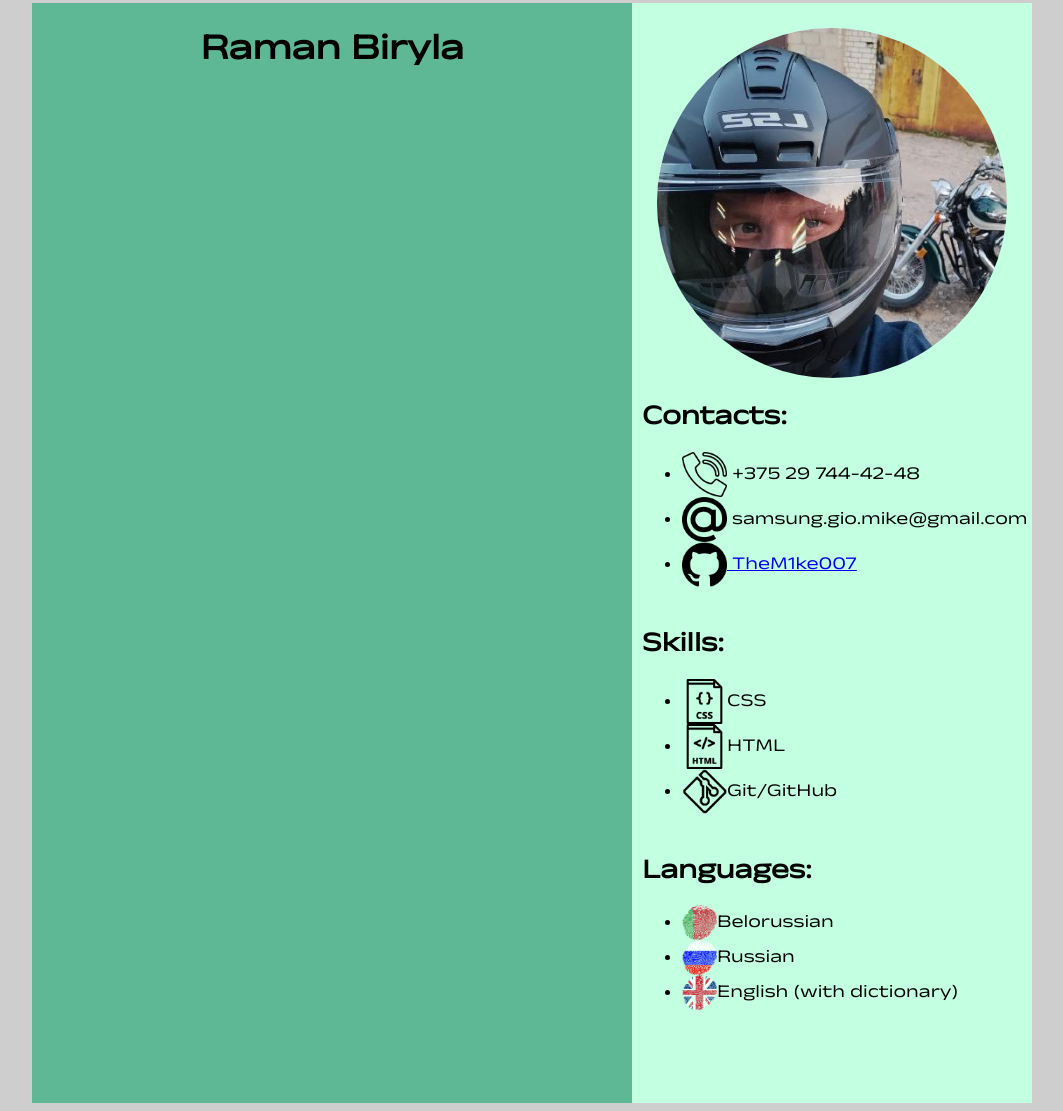
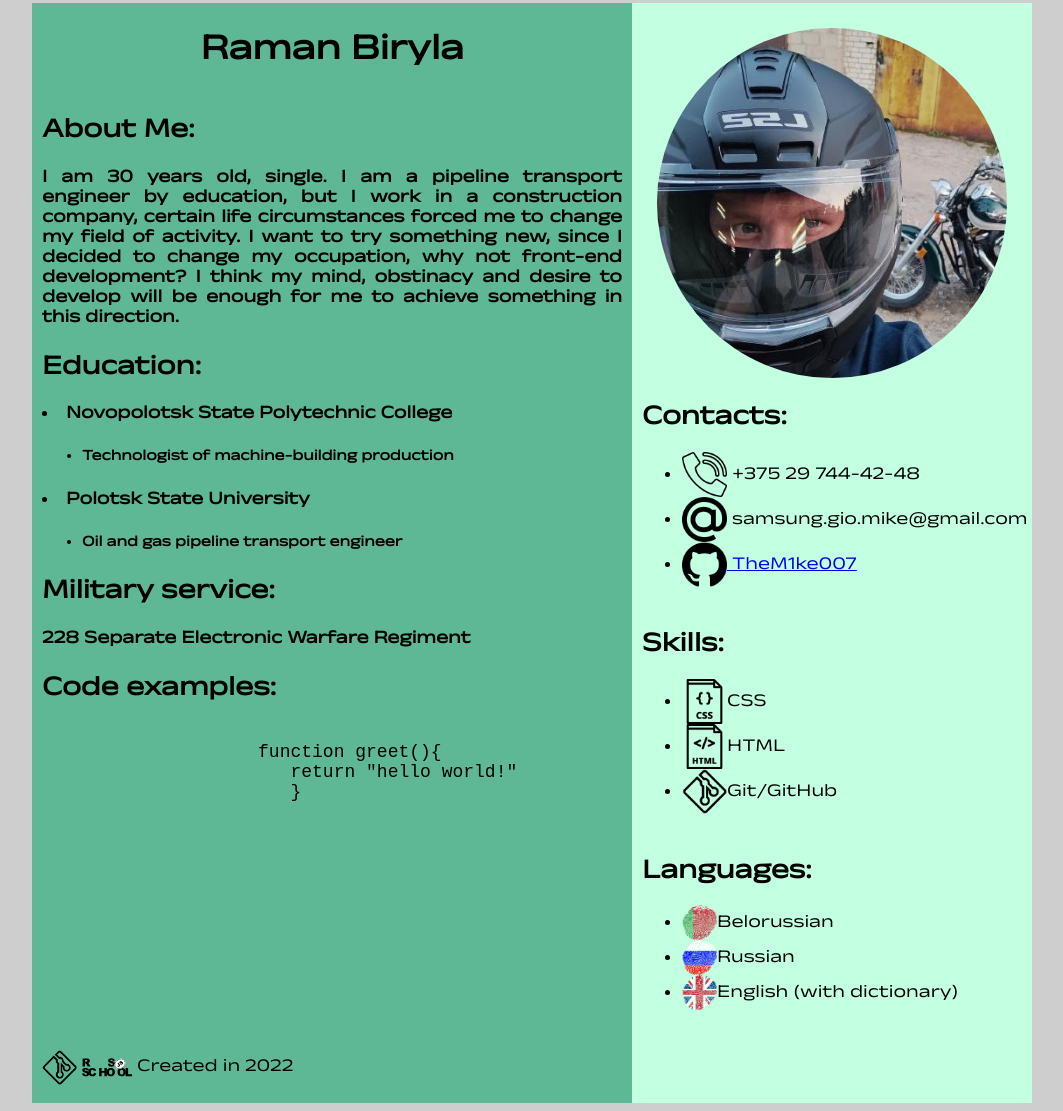
Before and after one commit to TheM1ke007/rsschool-cv, a plain HTML site: page index.html in a window 1280 px wide. Shown: the part 5-1116 px from the top of the page, without its empty margins (108-1171 px from the left). Drawn offline with Linux system fonts and the light colour scheme.

Commit message:
feat: add all info

```diff
--- a/index.html
+++ b/index.html
@@ -13,8 +13,50 @@
             <h1 align="center"> Raman Biryla</h1>
          </div>
         </header>
-      </main>
-  <aside>
+        <section>
+            <div class="about-me">
+                <h2>About Me:</h2>
+                <h4>
+                    I am 30 years old, single. I am a pipeline transport engineer by education, but I work in a construction company, certain life circumstances forced me to change my field of activity. I want to try something new, since I decided to change my occupation, why not front-end development? I think my mind, obstinacy and desire to develop will be enough for me to achieve something in this direction.
+                </h4>
+            </div>
+            <div class="education">
+                <h2>Education:</h2>
+                <ul class="education-list"></ul>
+                <h4><li>Novopolotsk State Polytechnic College
+                    <ul>
+                        <h5><li>Technologist of machine-building production</li></h5>
+                    </ul>
+                <li>Polotsk State University</li>
+                    <ul>
+                    <h5><li>Oil and gas pipeline transport engineer</li></h5>
+                    </ul>
+                </li></h4>
+            </div>
+            <div class="army">
+                <h2>Military service:</h2>
+                <h4>
+                    228 Separate Electronic Warfare Regiment
+                </h4>
+            </div>
+            <div class="code-examples">
+                <h2>Code examples:</h2>
+                <pre><code>
+                    function greet(){
+                       return "hello world!"
+                       }</code>
+                </pre>
+            </div>
+            <footer>
+                <div class="footer-github">
+                <a href="https://github.com/TheM1ke007"><img class="logo-github" src="assets/ico/git_icon.ico" alt="Github logo" /></a>
+                <a href="https://rs.school/js/"><img class="logo-rs_school" src="assets/logo/rs_school_js.svg" alt="Logo rs-school" /></a>
+                <a class="date-created">Created in 2022</a>
+                </div>
+              </footer>
+        </section>
+    </main>
+   <aside>
         <img class="photo" src="assets/myphoto.jpg" alt="My profile photo">
       <div class="contacts">
           <h2>Contacts:</h2>
--- a/style.css
+++ b/style.css
@@ -32,6 +32,26 @@ font-size: 18px;
     width: 600px;
     height: 1100px;
     }
+.about-me {
+    margin-left: 10px;
+    margin-right: 10px;
+    text-align: justify;
+    }
+.education {
+    margin-left: 10px;
+    margin-right: 10px;
+    text-align: justify;
+    }
+.army {
+    margin-left: 10px;
+    margin-right: 10px;
+    text-align: justify;
+    }
+.code-examples {
+    margin-left: 10px;
+    margin-right: 10px;
+    text-align: justify;
+    }
 aside {
     display: flex;
     flex-direction: column;
@@ -59,3 +79,17 @@ aside {
     margin-left: 10px;
     margin-right: 0px;
 }
+footer {
+    margin-top: 220px;
+    margin-left: 10px;
+}
+.logo-github {
+    width: 35px;
+    height: 35px;
+    vertical-align: middle
+       }
+.logo-rs_school {
+width: 50px;
+height: 50px;
+vertical-align: middle
+   }
```
Also changed, not shown: assets/logo/git_hub.svg (added), assets/logo/rs_school_js.svg (added).
